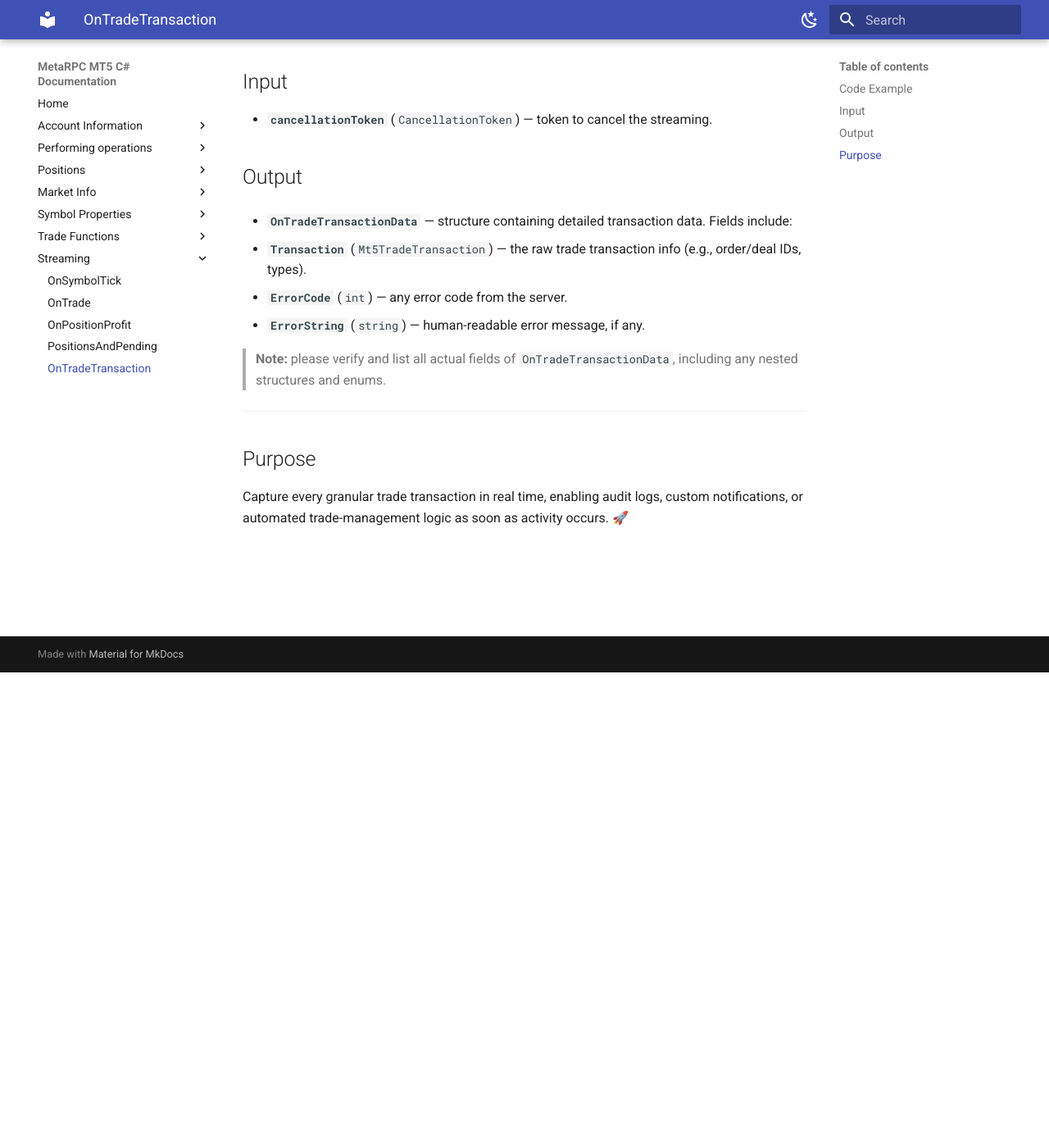
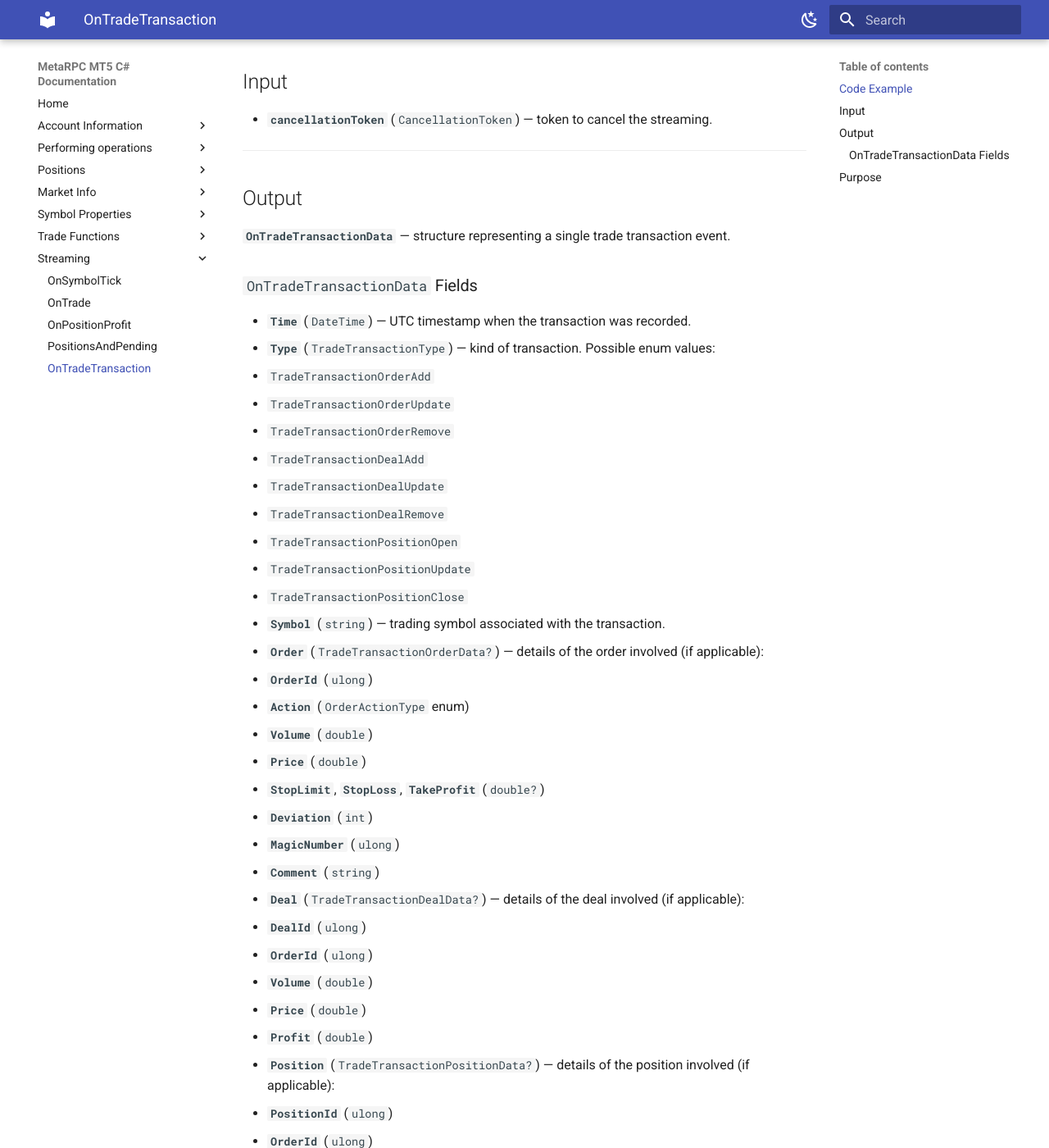
Before and after one commit to MetaRPC/CSharpMT5, an MkDocs documentation site: the page built from docs/DoStreaming/OnTradeTransactionAsync.md, in a window 1280 px wide and 1400 px high, scrolled down 580 px. Shown: the whole window at 82% size. Built offline with MkDocs 1.6.1 and Material for MkDocs 9.7.7, drawn with Linux system fonts in a browser that asks for light colours; some of the changed text lies outside the part shown.

Commit message:
Update OnTradeTransactionAsync.md

```diff
--- a/docs/DoStreaming/OnTradeTransactionAsync.md
+++ b/docs/DoStreaming/OnTradeTransactionAsync.md
@@ -29,15 +29,56 @@ IAsyncEnumerable<OnTradeTransactionData> OnTradeTransactionAsync(
 
 * **`cancellationToken`** (`CancellationToken`) — token to cancel the streaming.
 
+---
+
 ## Output
 
-* **`OnTradeTransactionData`** — structure containing detailed transaction data. Fields include:
+**`OnTradeTransactionData`** — structure representing a single trade transaction event.
 
-  * **`Transaction`** (`Mt5TradeTransaction`) — the raw trade transaction info (e.g., order/deal IDs, types).
-  * **`ErrorCode`** (`int`) — any error code from the server.
-  * **`ErrorString`** (`string`) — human-readable error message, if any.
+### `OnTradeTransactionData` Fields
 
-> **Note:** please verify and list all actual fields of `OnTradeTransactionData`, including any nested structures and enums.
+* **`Time`** (`DateTime`) — UTC timestamp when the transaction was recorded.
+* **`Type`** (`TradeTransactionType`) — kind of transaction. Possible enum values:
+
+  * `TradeTransactionOrderAdd`
+  * `TradeTransactionOrderUpdate`
+  * `TradeTransactionOrderRemove`
+  * `TradeTransactionDealAdd`
+  * `TradeTransactionDealUpdate`
+  * `TradeTransactionDealRemove`
+  * `TradeTransactionPositionOpen`
+  * `TradeTransactionPositionUpdate`
+  * `TradeTransactionPositionClose`
+* **`Symbol`** (`string`) — trading symbol associated with the transaction.
+* **`Order`** (`TradeTransactionOrderData?`) — details of the order involved (if applicable):
+
+  * **`OrderId`** (`ulong`)
+  * **`Action`** (`OrderActionType` enum)
+  * **`Volume`** (`double`)
+  * **`Price`** (`double`)
+  * **`StopLimit`**, **`StopLoss`**, **`TakeProfit`** (`double?`)
+  * **`Deviation`** (`int`)
+  * **`MagicNumber`** (`ulong`)
+  * **`Comment`** (`string`)
+* **`Deal`** (`TradeTransactionDealData?`) — details of the deal involved (if applicable):
+
+  * **`DealId`** (`ulong`)
+  * **`OrderId`** (`ulong`)
+  * **`Volume`** (`double`)
+  * **`Price`** (`double`)
+  * **`Profit`** (`double`)
+* **`Position`** (`TradeTransactionPositionData?`) — details of the position involved (if applicable):
+
+  * **`PositionId`** (`ulong`)
+  * **`OrderId`** (`ulong`)
+  * **`Volume`** (`double`)
+  * **`PriceOpen`** (`double`)
+  * **`Swap`** (`double`)
+  * **`Profit`** (`double`)
+* **`RequestId`** (`ulong`) — identifier of the original trade request (if produced).
+* **`Reason`** (`TradeTransactionReason`) — why the transaction occurred (enum).
+* **`ErrorCode`** (`int`) — server error code, if any.
+* **`ErrorMessage`** (`string`) — human-readable error description, if any.
 
 ---
 
```
